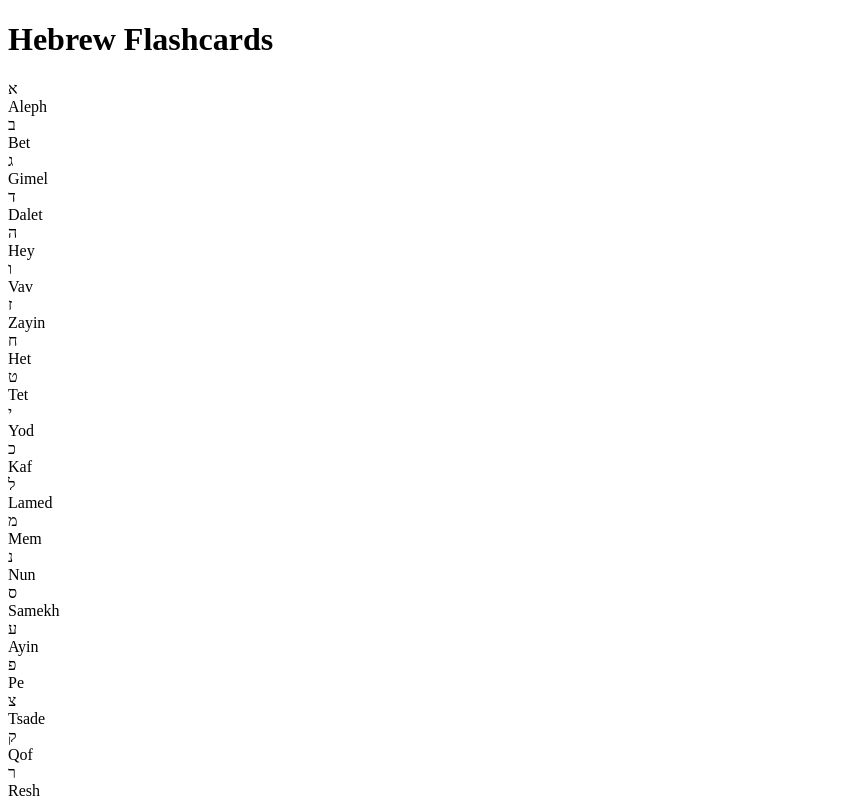
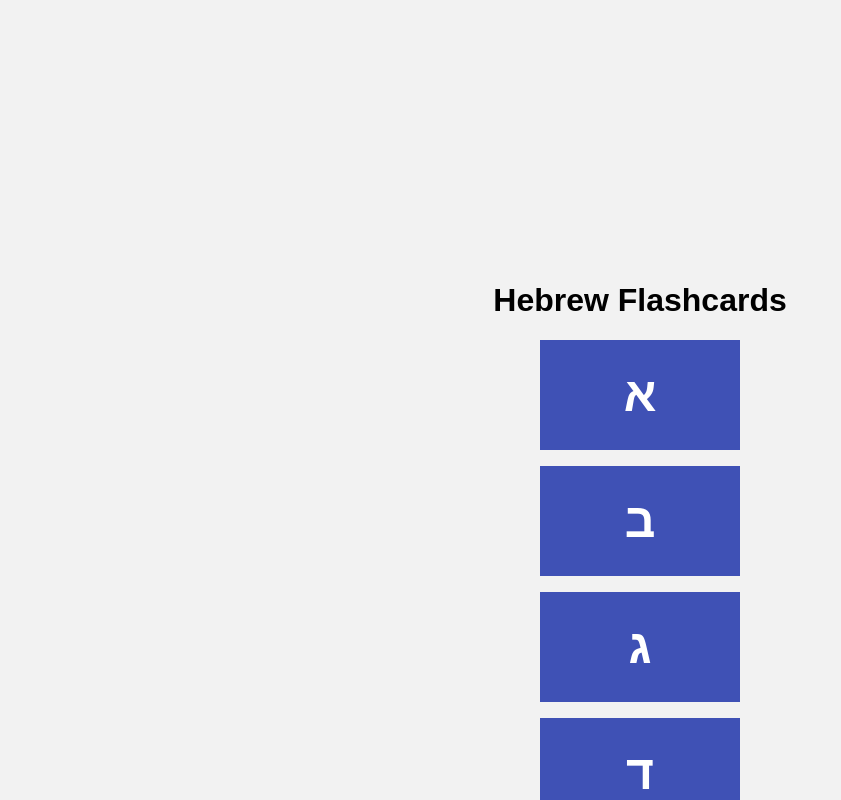
Before and after one commit to jamesrowe1/hebrew-flashcards, a React (Create React App) app: page / in a window 1280 px wide. Shown: the top 800 px of the page, without its empty margins (0-841 px from the left). Built offline with nearby package versions, Linux system fonts and the light colour scheme.

Commit message:
fixing flipping

```diff
--- /dev/null
+++ b/src/index.css
@@ -0,0 +1,56 @@
+body {
+    margin: 0;
+    padding: 0;
+    font-family: Arial, sans-serif;
+    background-color: #f2f2f2;
+  }
+
+  .container {
+    display: flex;
+    flex-direction: column;
+    align-items: center;
+    justify-content: center;
+    height: 100vh;
+  }
+
+  .card-grid {
+    display: grid;
+    grid-template-columns: repeat(auto-fill, minmax(200px, 1fr));
+    grid-gap: 1rem;
+    height: 200px; /* Add fixed height */
+  }
+
+  .card {
+    position: relative;
+    perspective: 1000px;
+    height: 100%; /* Set height to 100% */
+    width: 200px;
+    cursor: pointer;
+    transform-style: preserve-3d;
+    transition: transform 0.5s;
+  }
+
+  .card.flipped {
+    transform: rotateY(180deg);
+  }
+
+  .card div {
+    display: flex;
+    align-items: center;
+    justify-content: center;
+    font-size: 3rem;
+    font-weight: bold;
+    color: white;
+    height: 100%;
+    width: 100%;
+    backface-visibility: hidden;
+  }
+
+  .card .front {
+    background-color: #3f51b5;
+  }
+
+  .card .back {
+    background-color: #f50057;
+    transform: rotateY(180deg);
+  }
--- a/src/index.js
+++ b/src/index.js
@@ -1,6 +1,6 @@
 import React from 'react';
 import ReactDOM from 'react-dom/client';
-//import './index.css';
+import './index.css';
 import App from './App';
 import reportWebVitals from './reportWebVitals';
 
```
